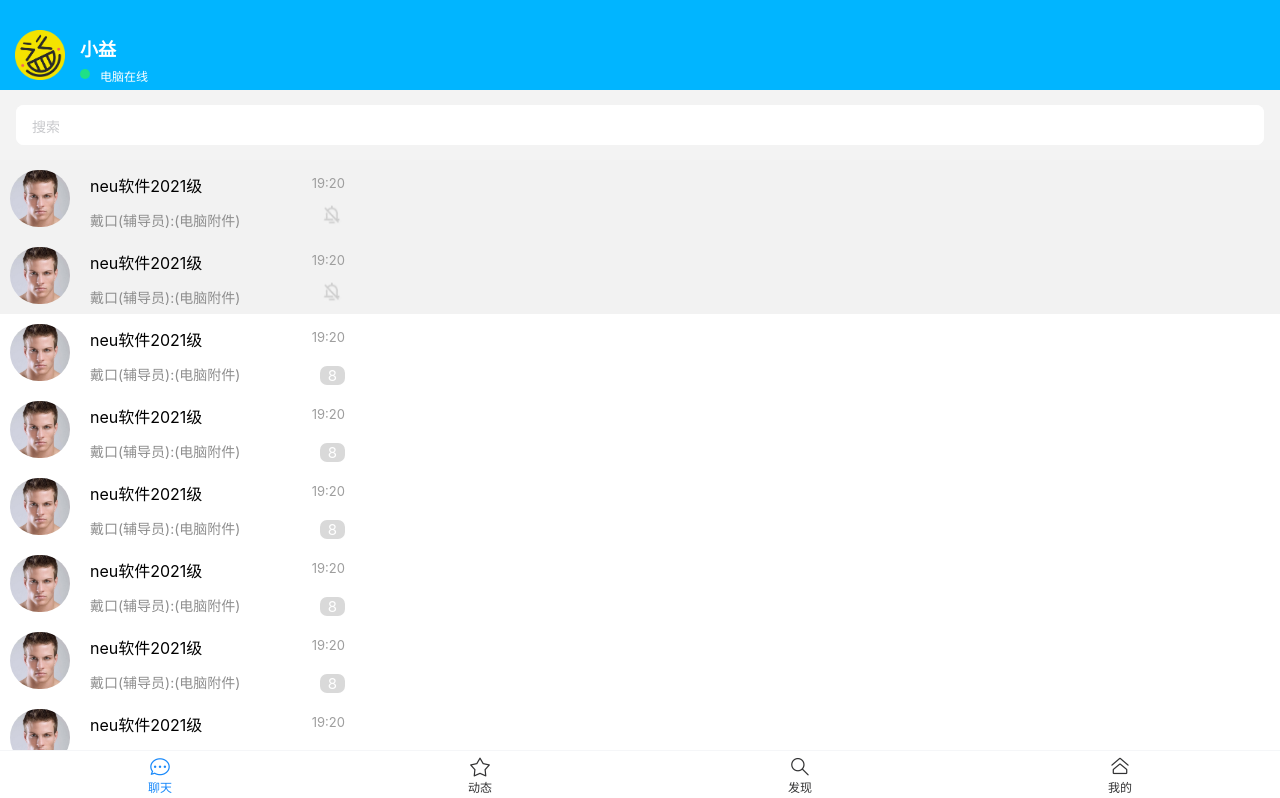
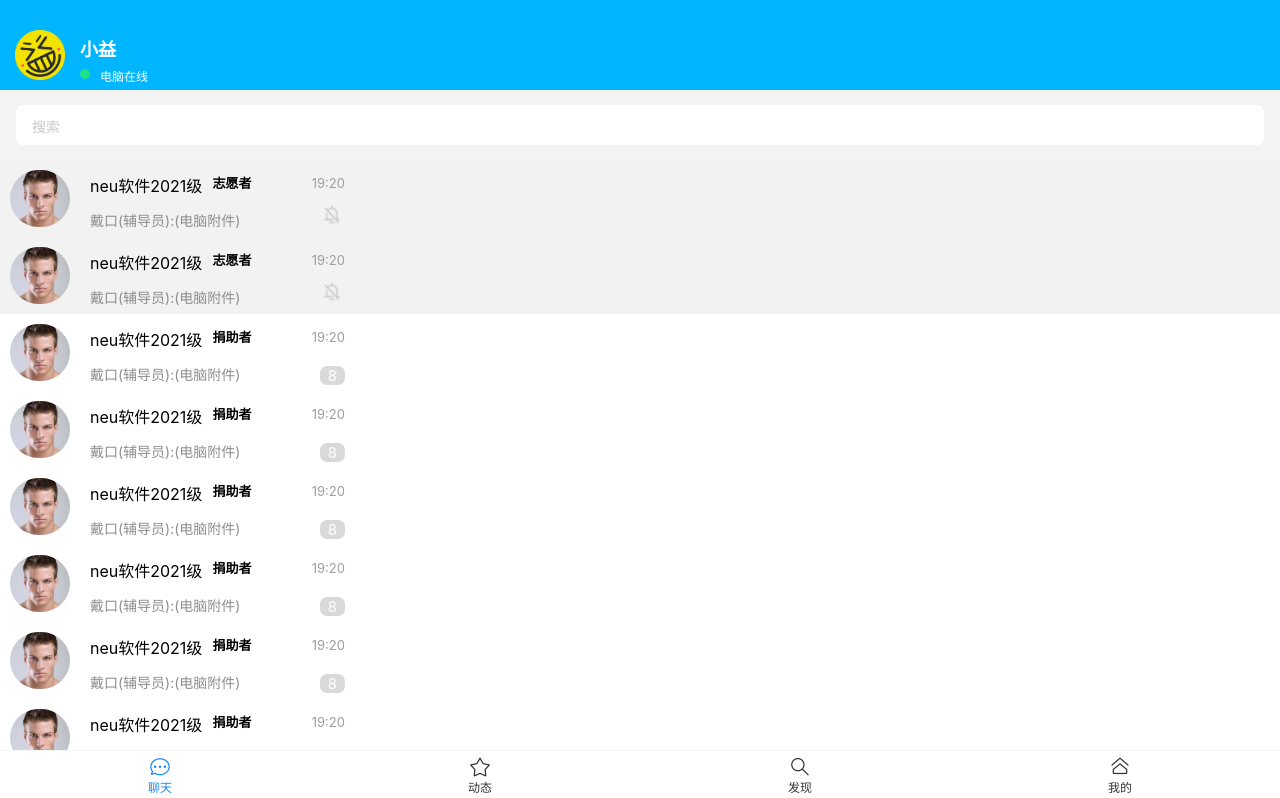
Before and after one commit to nanoyou/akari-yumeta-mobile, a Vue app: page /chat in a window 1280 px wide. Shown: the top 798 px of the page. Built offline with nearby package versions, Linux system fonts and the light colour scheme.

Commit message:
实现部分聊天页面

```diff
--- a/components.d.ts
+++ b/components.d.ts
@@ -15,6 +15,7 @@ declare module 'vue' {
     UserCard: typeof import('./src/components/UserCard.vue')['default']
     VanActionBarButton: typeof import('vant/es')['ActionBarButton']
     VanButton: typeof import('vant/es')['Button']
+    VanCard: typeof import('vant/es')['Card']
     VanCellGroup: typeof import('vant/es')['CellGroup']
     VanField: typeof import('vant/es')['Field']
     VanIcon: typeof import('vant/es')['Icon']
@@ -24,8 +25,11 @@ declare module 'vue' {
     VanRadioGroup: typeof import('vant/es')['RadioGroup']
     VanSwipe: typeof import('vant/es')['Swipe']
     VanSwipeItem: typeof import('vant/es')['SwipeItem']
+    VanTab: typeof import('vant/es')['Tab']
     VanTabbar: typeof import('vant/es')['Tabbar']
     VanTabbarItem: typeof import('vant/es')['TabbarItem']
+    VanTabs: typeof import('vant/es')['Tabs']
+    VanTag: typeof import('vant/es')['Tag']
     VanTextEllipsis: typeof import('vant/es')['TextEllipsis']
   }
 }
--- a/src/views/chat/ChatPage.vue
+++ b/src/views/chat/ChatPage.vue
@@ -1,13 +1,18 @@
 <script setup lang="ts">
   import {ref} from "vue";
+  import router from "@/router";
 
   const search_value = ref("")
+
+  const to_my = () => {
+    router.push("/my")
+  }
 </script>
 
 <template>
   <div class="head_container">
     <div class="user_info_container">
-      <img class="user_photo" src="/imgs/xiaoyi.png" alt="">
+      <img @click="to_my" class="user_photo" src="/imgs/xiaoyi.png" alt="">
       <div>
         <div class="user_name">小益</div>
         <div class="flex_container">
@@ -33,6 +38,7 @@
             <div class="record_right">
               <div class="record_first_line">
                 <div class="record_name">neu软件2021级</div>
+                <div class="role_tag">志愿者</div>
                 <div style="width: 200px"></div>
                 <div class="record_time">19:20</div>
               </div>
@@ -53,6 +59,7 @@
           <div class="record_right">
             <div class="record_first_line">
               <div class="record_name">neu软件2021级</div>
+              <div class="role_tag">捐助者</div>
               <div style="width: 200px"></div>
               <div class="record_time">19:20</div>
             </div>
@@ -74,6 +81,12 @@
 </template>
 
 <style scoped>
+.role_tag {
+  white-space: nowrap;
+  margin: 13px 0px 0px 10px;
+  font-size: 13px;
+  font-weight: bold;
+}
 .no_disturb_icon{
   width: 27px;
   height: 27px;
```
